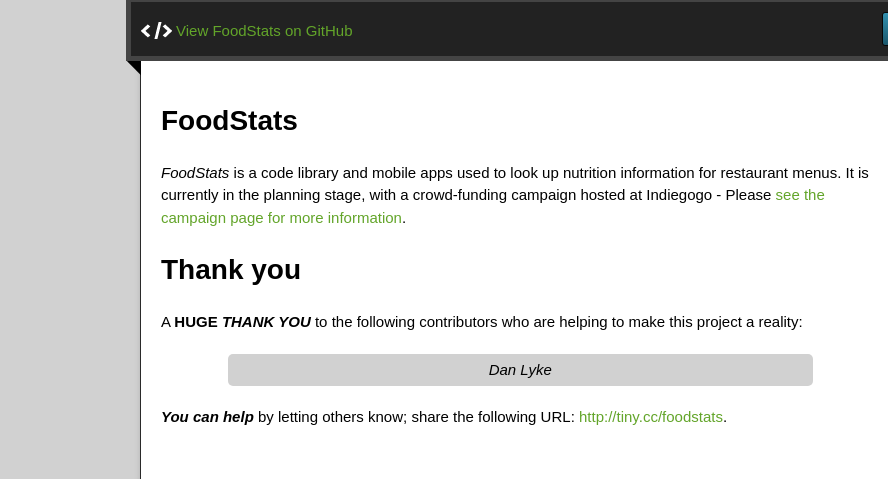
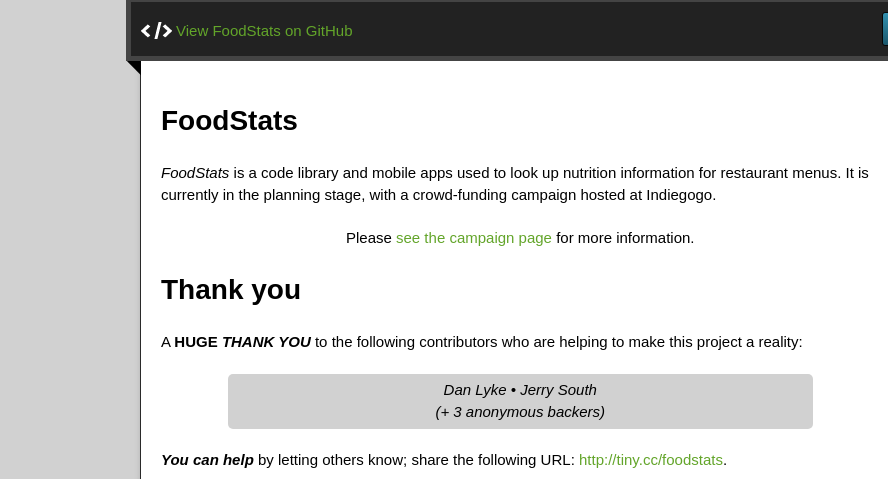
Before and after one commit to cmshawns/FoodStats, a plain HTML site: page index.html in a window 1280 px wide. Shown: the part 217-696 px from the top of the page, 0-888 px from the left. Drawn offline with nearby package versions, Linux system fonts and the light colour scheme.

Commit message:
Added new contributors

```diff
--- a/index.html
+++ b/index.html
@@ -50,8 +50,10 @@
               </h1>
               <p>
                   <em>FoodStats</em> is a code library and mobile apps used to look up nutrition information for restaurant
-                  menus. It is currently in the planning stage, with a crowd-funding campaign hosted at Indiegogo -
-                  Please <a href="http://igg.me/at/foodstats">see the campaign page for more information</a>.
+                  menus. It is currently in the planning stage, with a crowd-funding campaign hosted at Indiegogo.
+              </p>
+              <p class="center">
+                  Please <a href="http://igg.me/at/foodstats">see the campaign page</a> for more information.
               </p>
 
               <h1>Thank you</h1>
@@ -61,7 +63,10 @@
               </p>
               <div class="contributor-list">
                   <p class="contributor-list">
-                      Dan Lyke <!-- &bullet; -->
+                      Dan Lyke &bullet;
+                      Jerry South
+                      <br/>
+                      (+ 3 anonymous backers)
                   </p>
               </div>
               <p>
--- a/stylesheets/project.less
+++ b/stylesheets/project.less
@@ -17,12 +17,10 @@
 
       p {
         .border-radius();
-        text-align: center;
+        .center();
         background-color: @light-gray;
         padding: 5px;
         width: 80%;
-        margin-left: auto;
-        margin-right: auto;
         font-style: italic;
       }
     }
@@ -52,3 +50,9 @@
 {
   float: @direction;
 }
+
+.center {
+  margin-left: auto;
+  margin-right: auto;
+  text-align: center;
+}
```
Also changed, not shown: stylesheets/project.css.
